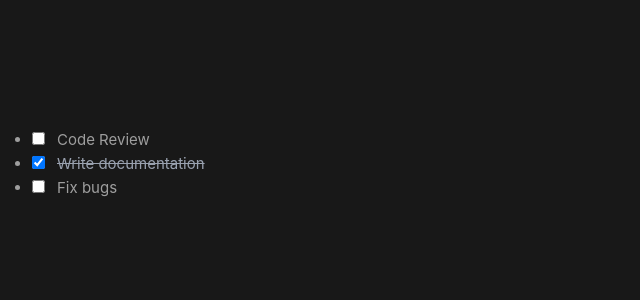
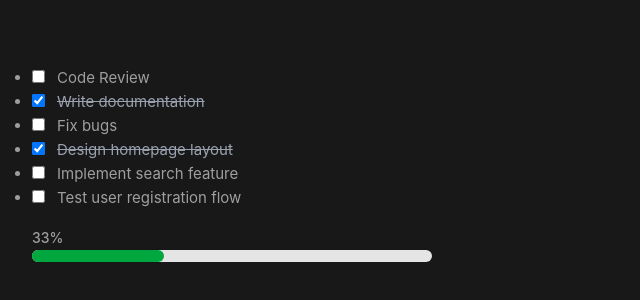
Before and after one commit to rachna-an/vue-practice, a Vue app: page / in a window 1280 px wide. Shown: the part 236-536 px from the top of the page, without its empty margins (0-640 px from the left). Built offline with nearby package versions, Linux system fonts and the light colour scheme.

Commit message:
Computed Property

```diff
--- a/src/App.vue
+++ b/src/App.vue
@@ -1,5 +1,6 @@
 <!-- Parent -->
 <template>
+  <div>
     <ul class="list-disc">
       <ToDoItem
         v-for="task in tasks"
@@ -9,20 +10,36 @@
         @toggle-complete="toggleTaskCompletion(task.id)"
       />
     </ul>
+
+    <div class="progress-bar !mt-10 w-100 h-3 rounded-full bg-neutral-200 relative">
+      <span class="absolute -top-5.5 !text-sm !font-medium">{{ completionRate }}%</span>
+      <div class="bg-green-600 rounded-full h-full" :style="{ width: `${completionRate}%` }"></div>
+    </div>
+  </div>
 </template>
 
 <script setup>
-  import { reactive } from 'vue'
+  import { computed, reactive } from 'vue'
   import ToDoItem from './components/ToDoItem.vue'
 
   const tasks = reactive([
     { id: 1, title: 'Code Review', done: false },
     { id: 2, title: 'Write documentation', done: true },
     { id: 3, title: 'Fix bugs', done: false },
+    { id: 4, title: 'Design homepage layout', done: true },
+    { id: 5, title: 'Implement search feature', done: false },
+    { id: 6, title: 'Test user registration flow', done: false },
   ])
 
   const toggleTaskCompletion = (id) => {
     const task = tasks.find((t) => t.id === id)
     if (task) task.done = !task.done
   }
+
+  // Computed property
+  const completionRate = computed(() => {
+    const totalTasks = tasks.length
+    const completedTasks = tasks.filter((task) => task.done).length
+    return totalTasks ? Math.round((completedTasks / totalTasks) * 100) : 0
+  })
 </script>
```
Lines whose indentation alone changed are shown as unchanged.
